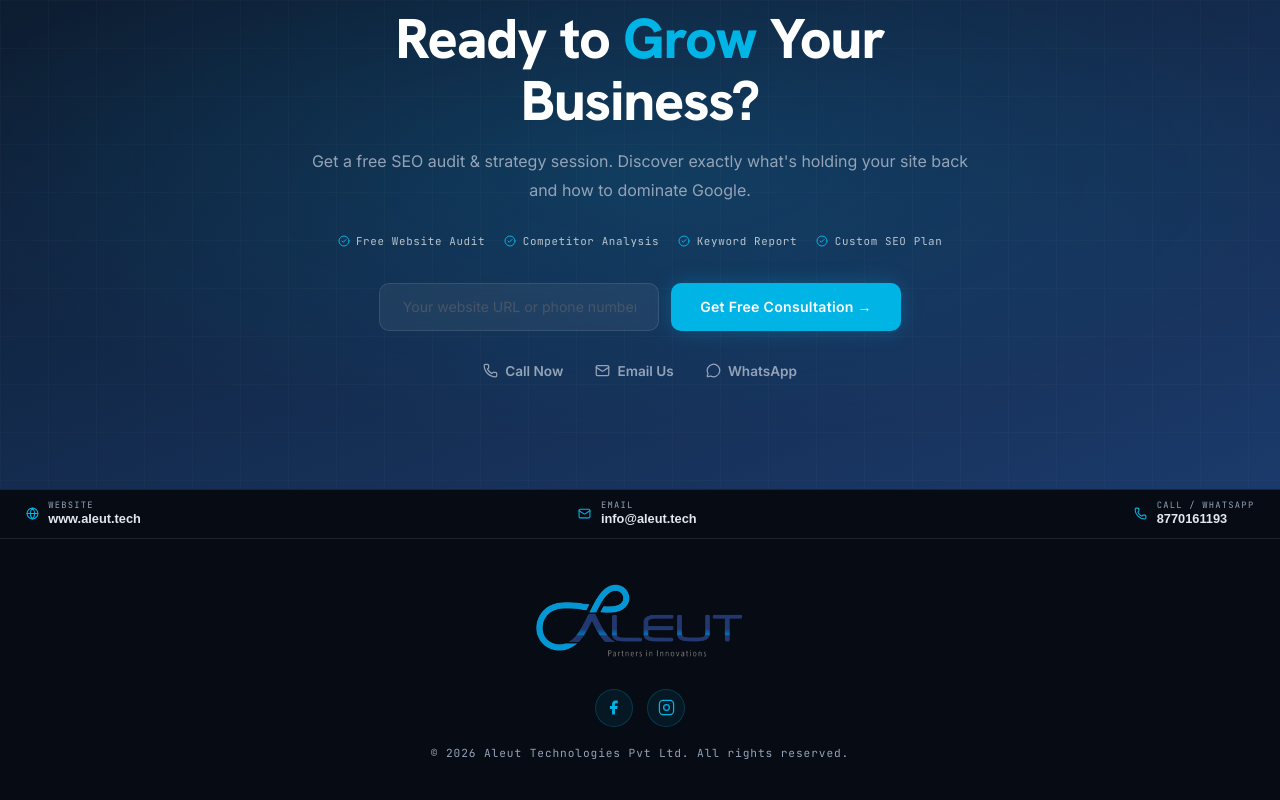
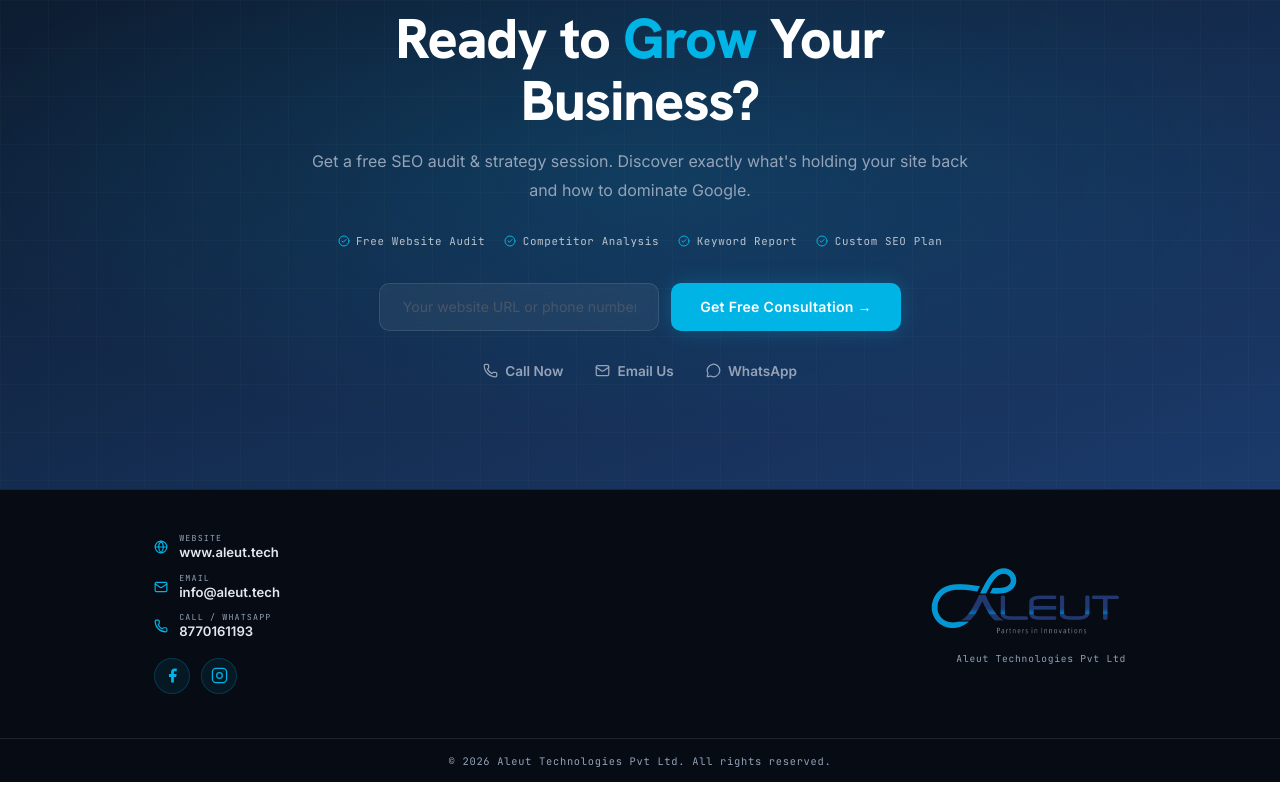
Before and after one commit to buzzhive001/Leading_page, a React (Vite) app: page / in a window 1280 px wide. Shown: the part 5921-6721 px from the top of the page. Built offline with nearby package versions, Linux system fonts and the light colour scheme.

Commit message:
feat: redesign footer — contact+socials left, logo+name right, 2-col layout
Co-Authored-By: Claude Sonnet 4.6 <noreply@anthropic.com>

```diff
--- a/src/App.jsx
+++ b/src/App.jsx
@@ -787,27 +787,48 @@ const IgIcon = () => (
 
 /* ── Footer ──────────────────────────────────────────────────────── */
 function Footer() {
+  const contacts = [
+    { Icon:Globe,  label:'WEBSITE',        value:'www.aleut.tech',  href:'https://www.aleut.tech' },
+    { Icon:Mail,   label:'EMAIL',           value:'info@aleut.tech', href:'mailto:info@aleut.tech' },
+    { Icon:Phone,  label:'CALL / WHATSAPP', value:'8770161193',      href:'tel:8770161193' },
+  ];
   const socials = [
     { Icon:FbIcon, href:'https://www.facebook.com/people/Aleut-Technologies-Pvt-Ltd/61560271532638/', label:'Facebook' },
     { Icon:IgIcon, href:'https://www.instagram.com/aleuttech_',                                       label:'Instagram' },
   ];
   return (
     <footer style={{ background:'#060b14', borderTop:`1px solid ${T.border}` }}>
-      <ContactBar />
-      <div style={{ padding:'2.5rem 5vw', textAlign:'center' }}>
-        <img src={logo} alt="Aleut Technologies" style={{ height:90, objectFit:'contain', marginBottom:'1rem', opacity:0.95, maxWidth:220 }} />
+      {/* Main footer row */}
+      <div className="footer-main" style={{
+        maxWidth:1100, margin:'0 auto', padding:'2.8rem 5vw',
+        display:'flex', justifyContent:'space-between', alignItems:'center', gap:'2rem',
+      }}>
+        {/* LEFT — contact info + socials */}
+        <div style={{ display:'flex', flexDirection:'column', gap:'0.85rem' }}>
+          {contacts.map(({ Icon, label, value, href }) => (
+            <a key={label} href={href}
+              target={href.startsWith('http') ? '_blank' : undefined} rel="noopener noreferrer"
+              style={{ display:'flex', alignItems:'center', gap:'0.7rem', textDecoration:'none' }}
+              onMouseEnter={e => e.currentTarget.style.opacity = '0.8'}
+              onMouseLeave={e => e.currentTarget.style.opacity = '1'}>
+              <Icon size={14} color={T.blue} />
+              <div>
+                <div style={{ fontFamily:T.mono, fontSize:'0.52rem', letterSpacing:'0.14em', color:T.muted, textTransform:'uppercase', lineHeight:1 }}>{label}</div>
+                <div style={{ color:T.text, fontSize:'0.82rem', fontWeight:600, marginTop:'0.1rem', fontFamily:T.body }}>{value}</div>
+              </div>
+            </a>
+          ))}
 
-        {/* Social links */}
-        <div style={{ display:'flex', justifyContent:'center', gap:'0.9rem', marginBottom:'1.2rem' }}>
+          {/* Social icons */}
+          <div style={{ display:'flex', gap:'0.7rem', marginTop:'0.3rem' }}>
             {socials.map(({ Icon, href, label }) => (
               <motion.a key={label} href={href} target="_blank" rel="noopener noreferrer"
                 aria-label={label}
                 whileHover={{ scale:1.12, boxShadow:`0 0 16px ${T.blueGlow}` }}
                 whileTap={{ scale:.95 }}
                 style={{
-                width:38, height:38, borderRadius:'50%',
-                background:'rgba(0,180,230,0.08)',
-                border:`1px solid rgba(0,180,230,0.22)`,
+                  width:36, height:36, borderRadius:'50%',
+                  background:'rgba(0,180,230,0.08)', border:`1px solid rgba(0,180,230,0.22)`,
                   display:'flex', alignItems:'center', justifyContent:'center',
                   color:T.blue, textDecoration:'none', transition:'all .2s',
                 }}>
@@ -815,8 +836,18 @@ function Footer() {
               </motion.a>
             ))}
           </div>
+        </div>
 
-        <p style={{ fontFamily:T.mono, fontSize:'0.7rem', color:T.muted, letterSpacing:'0.08em' }}>
+        {/* RIGHT — logo + company name */}
+        <div style={{ display:'flex', flexDirection:'column', alignItems:'flex-end', textAlign:'right' }}>
+          <img src={logo} alt="Aleut Technologies" style={{ height:80, objectFit:'contain', maxWidth:200, marginBottom:'0.5rem', opacity:0.95 }} />
+          <p style={{ fontFamily:T.mono, fontSize:'0.6rem', color:T.muted, letterSpacing:'0.08em' }}>Aleut Technologies Pvt Ltd</p>
+        </div>
+      </div>
+
+      {/* Bottom copyright bar */}
+      <div style={{ borderTop:`1px solid ${T.border}`, padding:'0.9rem 5vw', textAlign:'center' }}>
+        <p style={{ fontFamily:T.mono, fontSize:'0.65rem', color:T.muted, letterSpacing:'0.07em' }}>
           © {new Date().getFullYear()} Aleut Technologies Pvt Ltd. All rights reserved.
         </p>
       </div>
--- a/src/index.css
+++ b/src/index.css
@@ -103,6 +103,18 @@ section { overflow-x: clip; }
   }
 }
 
+/* ── Footer: stack on mobile ───────────────────────────────────── */
+@media (max-width: 640px) {
+  .footer-main {
+    flex-direction: column !important;
+    align-items: flex-start !important;
+  }
+  .footer-main > div:last-child {
+    align-items: flex-start !important;
+    text-align: left !important;
+  }
+}
+
 /* ── Process: tighten step grid on small screens ───────────────── */
 @media (max-width: 480px) {
   .process-step {
```
Lines whose indentation alone changed are shown as unchanged.
